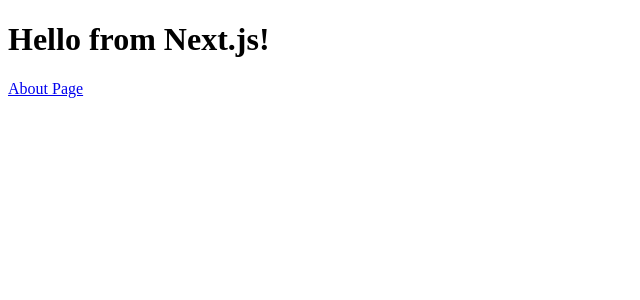
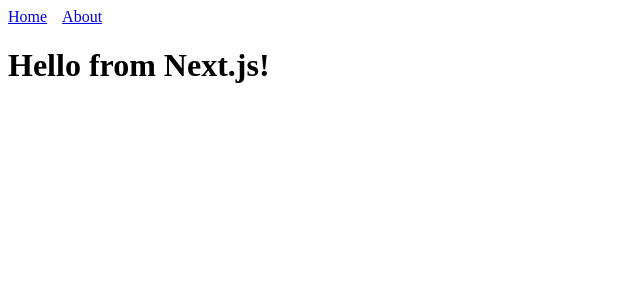
Before and after one commit to Thinkershine/NextJS-Checkout, a Next.js app: page / in a window 1280 px wide. Shown: the top 300 px of the page, without its empty margins (0-640 px from the left). Built offline with nearby package versions, Linux system fonts and the light colour scheme.

Commit message:
Extract Links to Header Component

```diff
--- /dev/null
+++ b/components/header.js
@@ -0,0 +1,18 @@
+import Link from "next/link";
+
+const linkStyle = {
+  marginRight: 15
+};
+
+const Header = () => (
+  <div>
+    <Link href="/">
+      <a style={linkStyle}>Home</a>
+    </Link>
+    <Link href="/about">
+      <a style={linkStyle}>About</a>
+    </Link>
+  </div>
+);
+
+export default Header;
--- a/pages/about.js
+++ b/pages/about.js
@@ -1,12 +1,10 @@
-import Link from "next/link";
+import Header from "../components/header";
 
 export default function About() {
   return (
     <div>
+      <Header />
       <h1>About Me oO</h1>
-      <Link href="/index">
-        <a title="Home Page">Home</a>
-      </Link>
     </div>
   );
 }
--- a/pages/index.js
+++ b/pages/index.js
@@ -1,11 +1,9 @@
-import Link from "next/link";
+import Header from "../components/header";
 
 const Index = () => (
   <div>
+    <Header />
     <h1>Hello from Next.js!</h1>
-    <Link href="/about">
-      <a title="About Page">About Page</a>
-    </Link>
   </div>
 );
 
```
